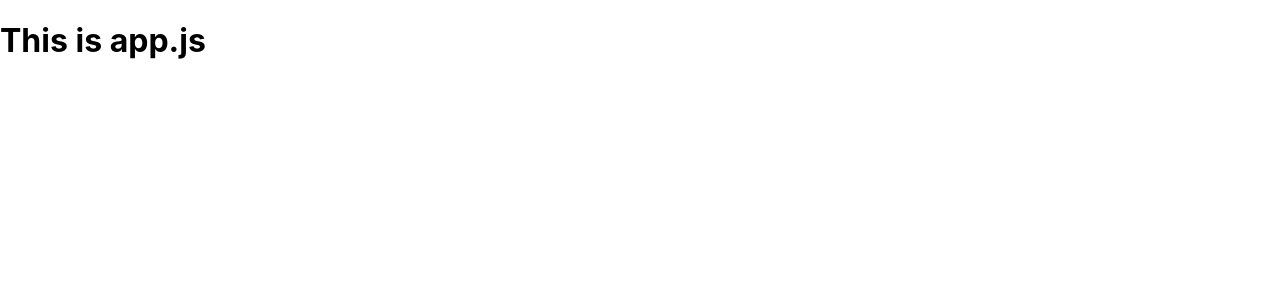
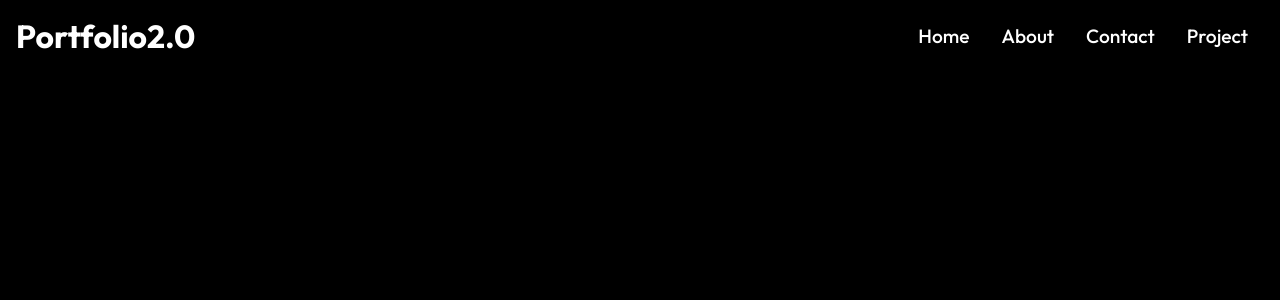
Before and after one commit to aBraveNewURL/Portfolio2.0lio, a React (Create React App) app: page / in a window 1280 px wide. Shown: the top 300 px of the page. Built offline with nearby package versions, Linux system fonts and the light colour scheme.

Commit message:
added routes, nav & btn styling

```diff
--- a/src/App.js
+++ b/src/App.js
@@ -1,11 +1,22 @@
 import React from 'react';
 import './index.css';
+import Home from './routes/Home';
+import About from './routes/About';
+import Contact from './routes/Contact';
+import Project from './routes/Project';
+
+import { Route, Routes } from "react-router-dom"
 
 function App() {
   return (
-    <div>
-  <h1>This is app.js</h1>
-    </div>
+    <>
+      <Routes>
+        <Route path="/" element={<Home />}/>
+        <Route path="/about" element={<About />}/>
+        <Route path="/contact" element={<Contact />}/>
+        <Route path="/project" element={<Project />}/>
+      </Routes>
+    </>
   );
 }
 
--- /dev/null
+++ b/src/components/Navbar.js
@@ -0,0 +1,29 @@
+import "./NavbarStyle.css"
+import React from "react"
+import { Link } from "react-router-dom"
+
+const Navbar = () => {
+  return (
+    <div className="header">
+        <Link to="/">
+            <h1>Portfolio2.0</h1>
+        </Link>
+        <ul className="nav-menu">
+            <li>
+                <Link to="/">Home</Link>
+            </li>
+            <li>
+                <Link to="/about">About</Link>
+            </li>
+            <li>
+                <Link to="/contact">Contact</Link>
+            </li>
+            <li>
+                <Link to="/project">Project</Link>
+            </li>
+        </ul>
+    </div>
+  )
+}
+
+export default Navbar
--- /dev/null
+++ b/src/components/NavbarStyle.css
@@ -0,0 +1,19 @@
+.header {
+    display: flex;
+    justify-content: space-between;
+    align-items: center;
+    padding: 1rem;
+}
+
+.nav-menu {
+    display: flex;
+}
+
+.nav-menu li {
+    padding: 0 1rem;
+}
+
+.nav-menu li a{
+    font-size: 1.2rem;
+    font-weight: 500;
+}
--- a/src/index.css
+++ b/src/index.css
@@ -1,13 +1,46 @@
-body {
+@import url('https://fonts.googleapis.com/css2?family=Outfit:wght@100;200;300;400;500;600;700;800;900&display=swap');
+
+* {
+  box-sizing: border-box;
   margin: 0;
-  font-family: -apple-system, BlinkMacSystemFont, 'Segoe UI', 'Roboto', 'Oxygen',
-    'Ubuntu', 'Cantarell', 'Fira Sans', 'Droid Sans', 'Helvetica Neue',
-    sans-serif;
-  -webkit-font-smoothing: antialiased;
-  -moz-osx-font-smoothing: grayscale;
+  padding: 0;
+  font-family: 'Outfit', sans-serif;
 }
 
-code {
-  font-family: source-code-pro, Menlo, Monaco, Consolas, 'Courier New',
-    monospace;
+body {
+  background-color: black;
 }
+
+h1,
+h4,
+p,
+a {
+  color: white;
+  text-decoration: none;
+}
+
+ul {
+  list-style-type: none;
+}
+
+.btn {
+  padding: 12px 32px;
+  font-size: 1rem;
+  text-transform: uppercase;
+  background: rgb(248, 217, 15);
+  color: #222;
+  border: 1px solid white;
+  font-weight: 600;
+  cursor: pointer;
+}
+
+.btn-light {
+  background: transparent;
+  color: white;
+}
+
+.btn:hover {
+  background: rgba(255, 255, 255, 0.2);
+  color: white;
+  transition: 0.3s;
+}
--- a/src/routes/About.js
+++ b/src/routes/About.js
@@ -0,0 +1,9 @@
+import React from 'react'
+
+const About = () => {
+  return (
+    <div>About</div>
+  )
+}
+
+export default About
--- a/src/routes/Contact.js
+++ b/src/routes/Contact.js
@@ -0,0 +1,9 @@
+import React from 'react'
+
+const Contact = () => {
+  return (
+    <div>Contact</div>
+  )
+}
+
+export default Contact
--- a/src/routes/Home.js
+++ b/src/routes/Home.js
@@ -0,0 +1,10 @@
+import React from 'react'
+import Navbar from '../components/Navbar'
+
+const Home = () => {
+  return <div>
+      <Navbar/>
+    </div>
+}
+
+export default Home
--- a/src/routes/Project.js
+++ b/src/routes/Project.js
@@ -0,0 +1,9 @@
+import React from 'react'
+
+const Project = () => {
+  return (
+    <div>Project</div>
+  )
+}
+
+export default Project
```
